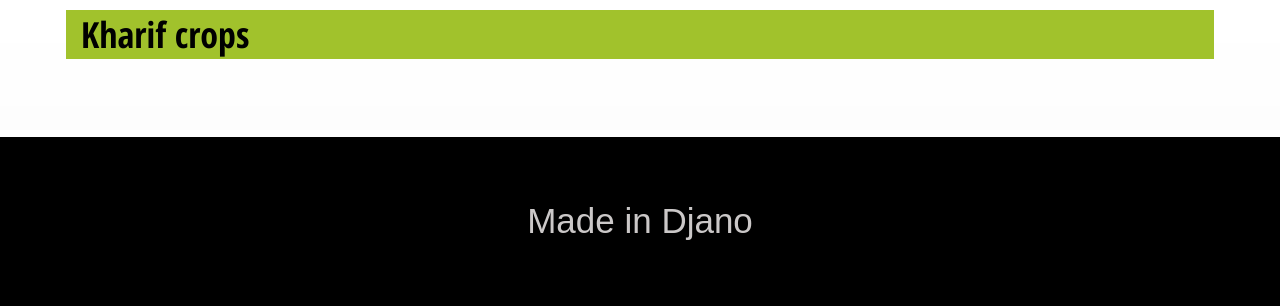
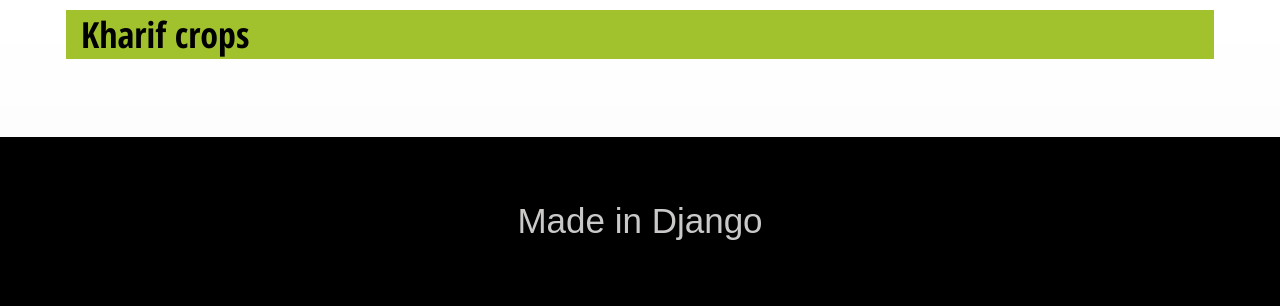
Before and after one commit to Ammulator/agroknowledge, a Django app: a page that uses templates/products.html in a window 1280 px wide. Shown: the part 373-679 px from the top of the page. Run offline with Django 3.2, Linux system fonts and the light colour scheme; data that the repository does not hold is empty; some web fonts are replaced.

Commit message:
Update products.html

```diff
--- a/templates/products.html
+++ b/templates/products.html
@@ -127,7 +127,7 @@
 
 
 <footer>
-  <h4 align="center">Made in Djano</h4>
+  <h4 align="center">Made in Django</h4>
   <div class="container_12">
     <div class="grid_2"></div>
     <div class="grid_2"></div>
```
